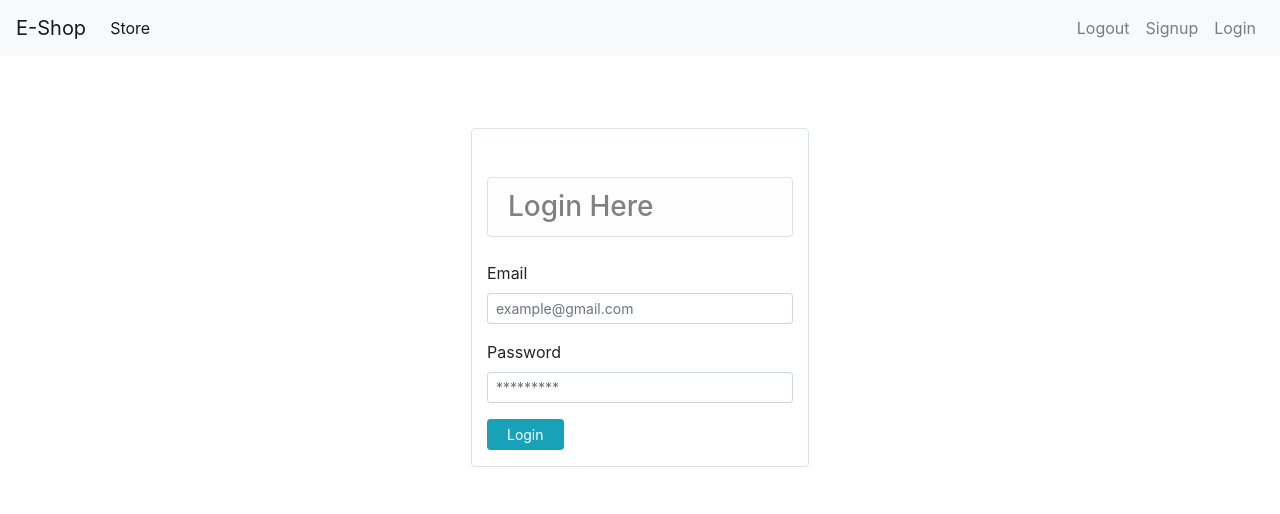
After one commit to jaishivnani/EShop, a Django app: page /login in a window 1280 px wide. The commit adds this page. Shown: the top 514 px of the page. Run offline with Django 3.2, Linux system fonts and the light colour scheme.

Commit message:
Login Page

```diff
--- a/store/templates/base.html
+++ b/store/templates/base.html
@@ -41,7 +41,7 @@
                     <a class="nav-link" href="/signup">Signup <span class="sr-only">(current)</span></a>
                 </li>
                 <li class="nav-item ">
-                    <a class="nav-link" href="#">Login <span class="sr-only">(current)</span></a>
+                    <a class="nav-link" href="/login">Login <span class="sr-only">(current)</span></a>
                 </li>
                 <!-- <li class="nav-item dropdown">
                     <a class="nav-link dropdown-toggle" href="#" id="navbarDropdown" role="button"
--- /dev/null
+++ b/store/templates/login.html
@@ -0,0 +1,40 @@
+{% extends 'base.html' %}
+
+{% block title %} Login {% endblock title %}
+
+{% block content %}
+<div class="container">
+    <div class="p-4 m-4">
+        <div class="col-lg-4 mt-4 mb-4 mx-auto border rounded pt-4">
+            <h3 class="alert alert-light border mt-4 mb-4 rounded">Login Here</h3>
+            <form action="/login" method="POST">
+                {% csrf_token %}
+                {% if error %}
+                <div class="alert alert-danger" role="alert">
+                    {{error}}
+                </div>
+                {% endif %}
+
+                <!--email-->
+                <div class="form-group">
+                    <label for="">Email</label>
+                    <input type="email" value="{{values.email}}" name="email" id="" class="form-control form-control-sm"
+                        placeholder="example@gmail.com">
+                </div>
+
+                <!--password-->
+                <div class="form-group">
+                    <label for="">Password</label>
+                    <input type="password" name="password" id="" class="form-control form-control-sm"
+                        placeholder="*********">
+                </div>
+
+                <div class="form-group">
+                    <input type="submit" class="btn btn-sm btn-info col-lg-3" value="Login">
+                </div>
+
+            </form>
+        </div>
+    </div>
+</div>
+{% endblock content %}
--- a/store/urls.py
+++ b/store/urls.py
@@ -15,9 +15,10 @@ Including another URLconf
 """
 from django.contrib import admin
 from django.urls import path
-from .views import index,signup
+from .views import index,signup,login
 
 urlpatterns = [
-    path('',index),
-    path('signup',signup)
+    path('',index,name='homepage'),
+    path('signup',signup),
+    path('login',login)
 ]
--- a/store/views.py
+++ b/store/views.py
@@ -1,66 +1,105 @@
-from django.shortcuts import render,redirect
+from django.shortcuts import render, redirect
 from django.http import HttpResponse
+from django.contrib.auth.hashers import make_password,check_password
 from .models.product import Product
 from .models.category import Category
 from .models.customer import Customer
-
 # Create your views here.
 
 
 def index(request):
-     products = None
-     categories = Category.get_all_categories()
-     categoryID = request.GET.get('category')
-     if categoryID:
-          products = Product.get_all_products_by_categoryid(categoryID)
-     else:
-          products = Product.get_all_products()
+    products = None
+    categories = Category.get_all_categories()
+    categoryID = request.GET.get('category')
+    if categoryID:
+        products = Product.get_all_products_by_categoryid(categoryID)
+    else:
+        products = Product.get_all_products()
 
-     data = {}
-     data['products'] = products
-     data['categories'] = categories
+    data = {}
+    data['products'] = products
+    data['categories'] = categories
 
-     return render(request,'index.html',data)
+    return render(request, 'index.html', data)
+
+def validateCustomer(customer):
+    error_message = None
+    if not customer.first_name:
+        error_message = "First Name Required!!"
+    elif len(customer.first_name) < 3:
+        error_message = "First Name must be 3 characters long"
+    elif not customer.last_name:
+        error_message = "Last Name Required!!"
+    elif len(customer.last_name) < 3:
+        error_message = "Last Name must be 3 characters long"
+    elif not customer.phone:
+        error_message = "Phone Number Required!!"
+    elif len(customer.phone) < 10:
+        error_message = "Phone Number must be 10 char Long"
+    elif not customer.email:
+        error_message = "Please enter an email"
+    elif len(customer.email) < 5:
+        error_message = "Email must be 5 char long"
+    elif customer.isExists():
+        error_message = "Email Address already Registered..."
+    elif not customer.password:
+        error_message = "Please enter a password"
+    elif len(customer.password) < 6:
+        error_message = "Password must be 6 char long"
+    return error_message
+
+def registerUser(request):
+        postData = request.POST
+        first_name = postData.get('firstname')
+        last_name = postData.get('lastname')
+        phone = postData.get('phone')
+        email = postData.get('email')
+        password = postData.get('password')
+        value = {
+            'first_name': first_name,
+            'last_name': last_name,
+            'phone': phone,
+            'email': email
+        }
+        customer = Customer(first_name=first_name, last_name=last_name, phone=phone, email=email, password=password)
+        error_message = validateCustomer(customer)
+
+        if not error_message:
+            print(first_name, last_name, phone, email, password)
+            customer.password = make_password(customer.password)
+            customer.register()
+            # saving
+            return redirect('homepage')
+        else:
+            data = {
+                'error': error_message,
+                'values': value
+            }
+            return render(request, 'signup.html', data)
+
 
 def signup(request):
-     if request.method == 'GET':
-          return render(request, 'signup.html')
-     else:
-          postData = request.POST
-          first_name = postData.get('firstname')
-          last_name = postData.get('lastname')
-          phone = postData.get('phone')
-          email = postData.get('email')
-          password = postData.get('password')
-          #Validation
-          error_message = None
-          if not first_name:
-               error_message="First Name Required!!"
-          elif len(first_name)<3:
-               error_message="First Name must be 3 characters long"
-          elif not last_name:
-               error_message="Last Name Required!!"
-          elif len(last_name)<3:
-               error_message="Last Name must be 3 characters long"
-          elif not phone:
-               error_message = "Phone Number Required!!"
-          elif len(phone) < 10:
-               error_message = "Phone Number must be 10 char Long"
-          elif not password:
-               error_message = "Please enter a password"
-          elif len(password)<6:
-               error_message = "Password must be 6 char long"
-          elif len(password)>15:
-               error_message = "Password must not be greater than 15 characters"
-          elif not email:
-               error_message = "Please enter an email"
-          elif len(email)<5:
-               error_message = "Email must be 5 char long"
+    if request.method == 'GET':
+        return render(request, 'signup.html')
+    else:
+        return registerUser(request)
 
-          #saving
-          if not error_message:
-               print(first_name,last_name,phone,email,password)
-               customer = Customer(first_name=first_name,last_name=last_name,phone=phone,email=email,password=password)
-               customer.register()
-          else:
-               return render(request,'signup.html',{'error':error_message})
+def login(request):
+    if request.method == 'GET':
+        return render(request, 'login.html')
+    else:
+        email = request.POST.get('email')
+        password = request.POST.get('password')
+        customer = Customer.get_customer_by_email(email)
+        error_message = None
+        if customer:
+            flag = check_password(password,customer.password)
+            if flag:
+                return redirect('homepage')
+            else:
+                error_message = "Email or Password Invalid!!"
+        else:
+            error_message = "Email or Password Invalid!!"
+        print(customer)
+        print(email,password)
+        return render(request,'login.html',{'error' :error_message})
```
Also changed, not shown: store/models/customer.py (+14 -0 lines), store/templates/signup.html (+4 -4 lines).
